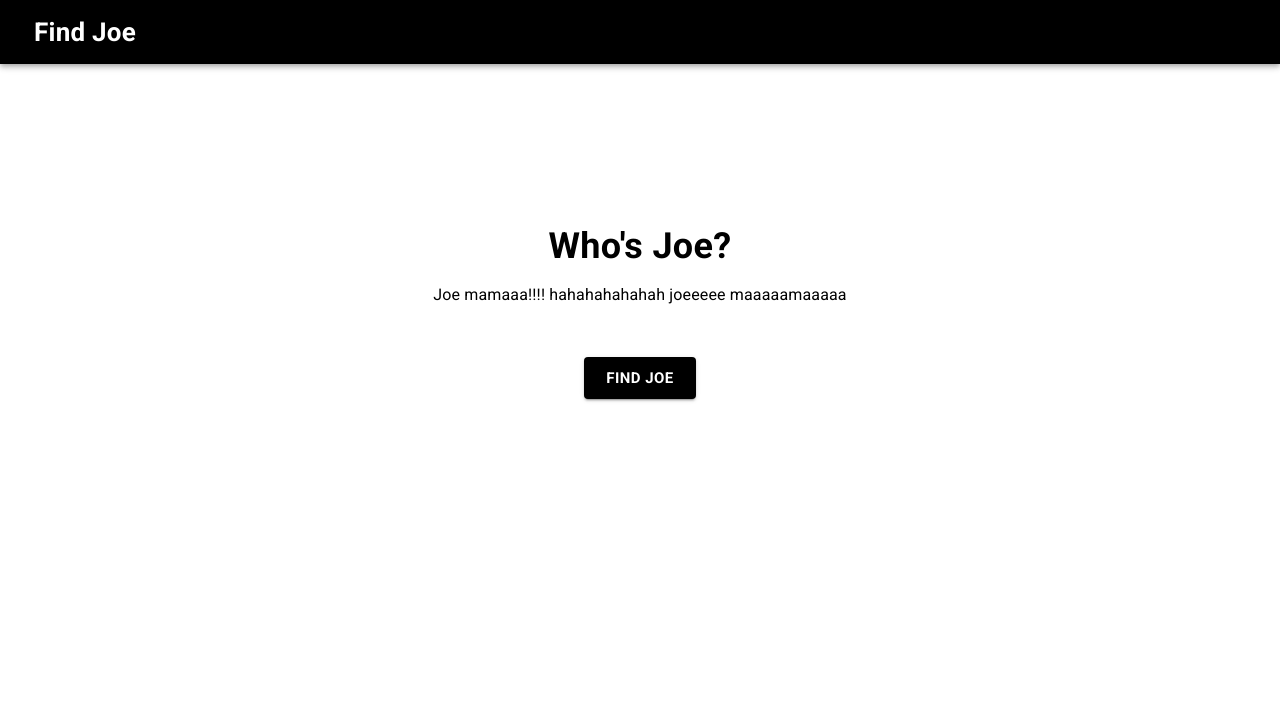
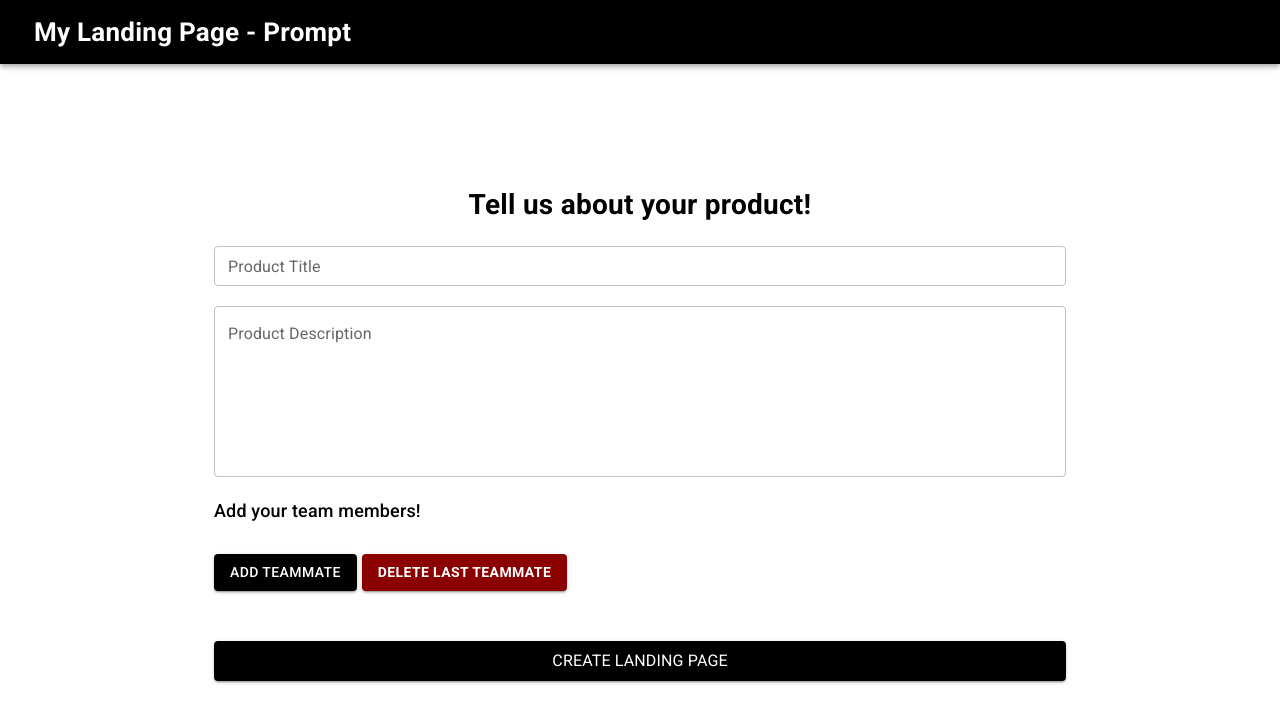
Before and after one commit to isaiahb/landing-page-generator, a React (Vite) app in the folder website/: page /prompt in a window 1280 px wide. Shown: the top 722 px of the page. Built offline with nearby package versions, Linux system fonts and the light colour scheme.

Commit message:
prompt page wip, redirects to auto/generated landing page

```diff
--- a/website/src/App.tsx
+++ b/website/src/App.tsx
@@ -2,6 +2,7 @@ import LandingPage from "./LandingPage";
 import { BrowserRouter, Route, Routes, useParams } from "react-router-dom";
 import axios from "axios";
 import { useEffect, useState } from "react";
+import PromptPage from "./PromptPage";
 
 function JoeMama() {
   return (
@@ -68,7 +69,7 @@ function App() {
     <BrowserRouter>
       <Routes>
         <Route path="/:title/:idea" element={<LandingPageTemplate />} />
-
+        <Route path="/prompt/" element={<PromptPage />} />
         <Route path="*" element={<JoeMama />} />
       </Routes>
     </BrowserRouter>
--- /dev/null
+++ b/website/src/PromptPage.tsx
@@ -0,0 +1,205 @@
+import { useEffect, useState } from "react";
+import "./App.css";
+import { Box, Container, Typography, Button, TextField } from "@mui/material";
+import Header from "./Header";
+
+type TeamMate = {
+  name: string;
+  description: string;
+  image: string;
+};
+function Page() {
+  const [prompt, setPrompt] = useState({ title: "", description: "" });
+  const [teammates, setTeammates] = useState<TeamMate[]>([]);
+
+  function onPromptChange(event: React.ChangeEvent<HTMLInputElement>) {
+    setPrompt({ ...prompt, [event.target.name]: event.target.value });
+  }
+
+  return (
+    <Box width={"100vw"}>
+      <Container maxWidth="md">
+        <Box
+          width="100%"
+          paddingTop={"120px"}
+          display="flex"
+          flexDirection={"column"}
+          alignItems="center"
+        >
+          <Typography
+            fontWeight={600}
+            fontSize={28}
+            paddingBottom="20px"
+          >
+            Tell us about your product!
+          </Typography>
+
+          {/* Text area for product title */}
+          <TextField
+            id="outlined-basic"
+            name="title"
+            label="Product Title"
+            variant="outlined"
+            size="small"
+            style={{ width: "100%" }}
+            onChange={onPromptChange}
+            value={prompt.title}
+          />
+
+          {/* Text area for short product description. */}
+          <TextField
+            id="outlined-basic"
+            name="description"
+            label="Product Description"
+            variant="outlined"
+            style={{ width: "100%", marginTop: "20px" }}
+            multiline
+            minRows={6}
+            onChange={onPromptChange}
+            value={prompt.description}
+          />
+
+          {/* Section to add group members, a plus button to add a new text field. */}
+          <Box
+            width="100%"
+            paddingTop={"10px"}
+            display="flex"
+            flexDirection={"column"}
+            alignItems="center"
+          >
+            <Typography
+              fontWeight={500}
+              fontSize={18}
+              paddingTop="10px"
+              paddingBottom="10px"
+              textAlign={"left"}
+              width="100%"
+            >
+              Add your team members!
+            </Typography>
+
+            {/* Add team members here. */}
+            {teammates.map((teammate, index) => (
+              <Box width="100%" paddingTop={"10px"} flexDirection={"column"} key={index}>
+                <Typography paddingTop="10px">Teammate {index + 1}</Typography>
+                <TextField
+                  id="outlined-basic"
+                  name="name"
+                  label="Name"
+                  variant="outlined"
+                  size="small"
+                  required
+                  style={{ width: "100%" }}
+                  onChange={(event) => {
+                    const newTeammates = [...teammates];
+                    newTeammates[index].name = event.target.value;
+                    setTeammates(newTeammates);
+                  }}
+                  value={teammate.name}
+                />
+
+                <TextField
+                  id="outlined-basic"
+                  name="description"
+                  label="Description"
+                  variant="outlined"
+                  size="small"
+                  required={true}
+                  style={{ width: "100%", marginTop: "5px" }}
+                  multiline
+                  onChange={(event) => {
+                    const newTeammates = [...teammates];
+                    newTeammates[index].description = event.target.value;
+                    setTeammates(newTeammates);
+                  }}
+                  value={teammate.description}
+                />
+
+                <TextField
+                  id="outlined-basic"
+                  name="image"
+                  label="Image"
+                  variant="outlined"
+                  size="small"
+                  required={false}
+                  style={{ width: "100%", marginTop: "5px" }}
+                  onChange={(event) => {
+                    const newTeammates = [...teammates];
+                    newTeammates[index].image = event.target.value;
+                    setTeammates(newTeammates);
+                  }}
+                  value={teammate.image}
+                />
+              </Box>
+            ))}
+
+            <Box width={"100%"}>
+              {/* Add a new team member. */}
+              <Button
+                variant="contained"
+                style={{ marginTop: "20px", marginRight:"5px", backgroundColor: "black" }}
+                onClick={() => {
+                  setTeammates([
+                    ...teammates,
+                    { name: "", description: "", image: "" },
+                  ]);
+                }}
+              >
+                Add Teammate
+              </Button>
+
+              {/* Button to delete last teammate */}
+              <Button
+                variant="contained"
+                style={{
+                  marginTop: "20px",
+                  backgroundColor: "darkred",
+                  fontWeight: "600",
+                }}
+                onClick={() => {
+                  const newTeammates = [...teammates];
+                  newTeammates.pop();
+                  setTeammates(newTeammates);
+                }}
+              >
+                Delete Last Teammate
+              </Button>
+            </Box>
+          </Box>
+
+          <Box paddingTop={"50px"} display="flex" width={"100%"} paddingBottom="50px">
+            <Button
+              variant="contained"
+              color="primary"
+              size="large"
+              style={{ backgroundColor: "black", fontWeight: "600" }}
+              onClick={() => {
+                window.location.href = `/${prompt.title}/${prompt.description}`;
+              }}
+              fullWidth
+            >
+              <Typography>Create Landing Page</Typography>
+            </Button>
+          </Box>
+        </Box>
+      </Container>
+    </Box>
+  );
+}
+
+function PromptPage(props: {}) {
+  const TITLE = "My Landing Page - Prompt";
+  document.title = TITLE;
+
+  return (
+    <Box>
+      {/* Appbar */}
+      <Header pages={[]} title={TITLE} />
+
+      {/* Page */}
+      <Page />
+    </Box>
+  );
+}
+
+export default PromptPage;
```
